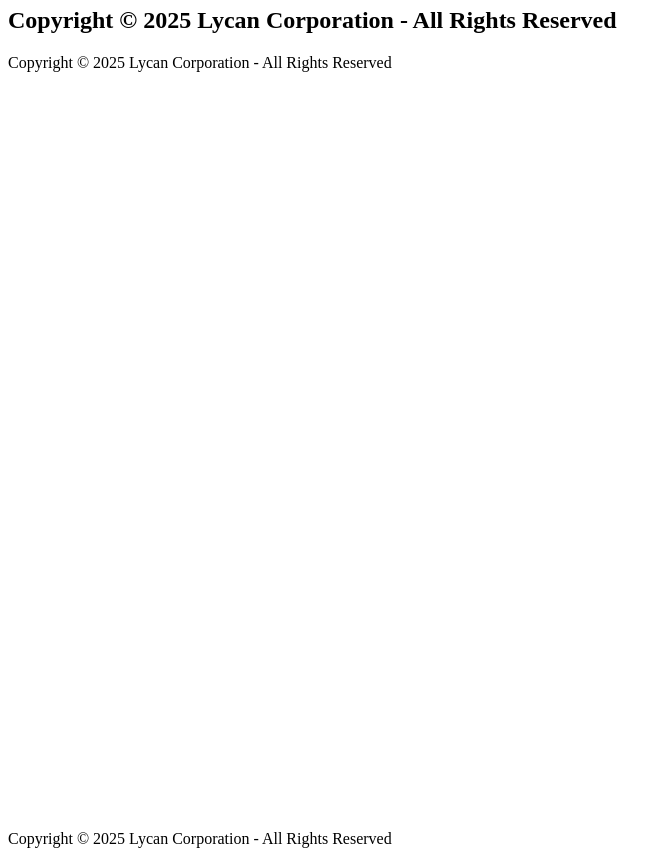
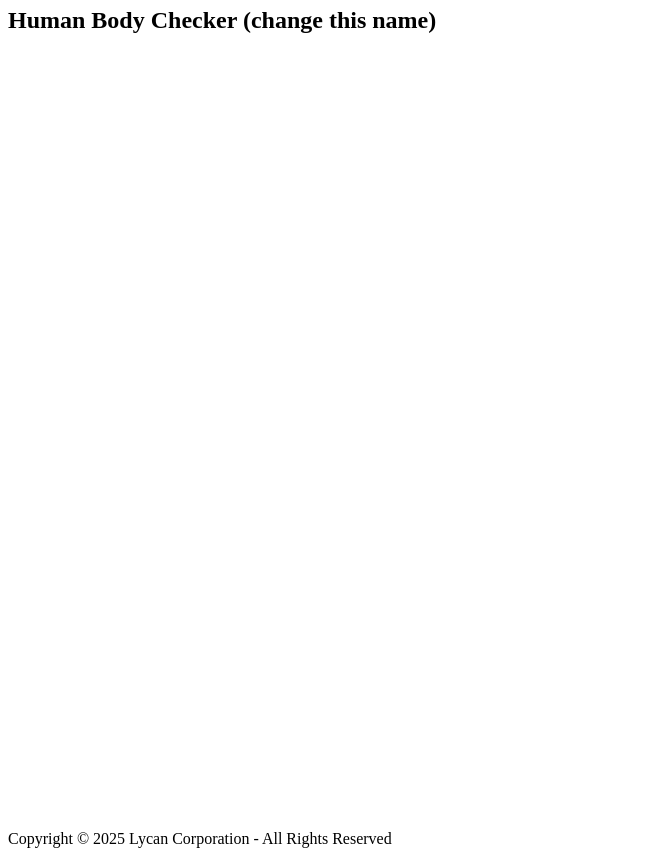
Before and after one commit to FangTheWerewolf/real-life-person, a plain HTML site: page real_life_person/index.html in a window 1280 px wide. Shown: the part 73-935 px from the top of the page, without its empty margins (0-671 px from the left). Drawn offline with Linux system fonts and the light colour scheme; files that its build step writes are made by us from their sources.

Commit message:
Update index.html

```diff
--- a/real_life_person/index.html
+++ b/real_life_person/index.html
@@ -7,12 +7,11 @@
 </head>
 <body>
     <h1>A project by Christopher Lalli-Strauss</h1>
-    <h2>Copyright &#169; 2025 Lycan Corporation - All Rights Reserved</h2>
+    <h2>Human Body Checker (change this name)</h2>
     <a href="chalk outline.webp"></a>
 
 <div id="page-container">
     <div id="content-wrap">
-        <p>Copyright &#169; 2025 Lycan Corporation - All Rights Reserved</p>
         </div>
         <footer id="footer"> <p>Copyright &#169; 2025 Lycan Corporation - All Rights Reserved</footer>
         </div>
```
